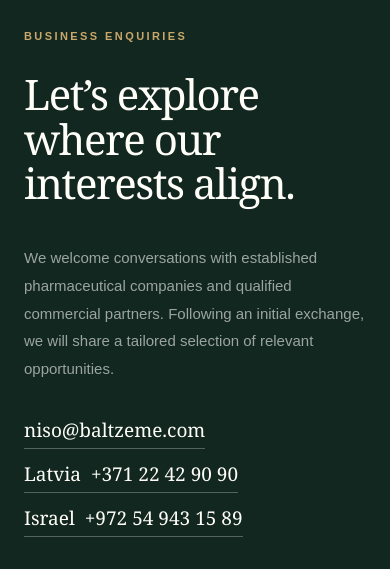
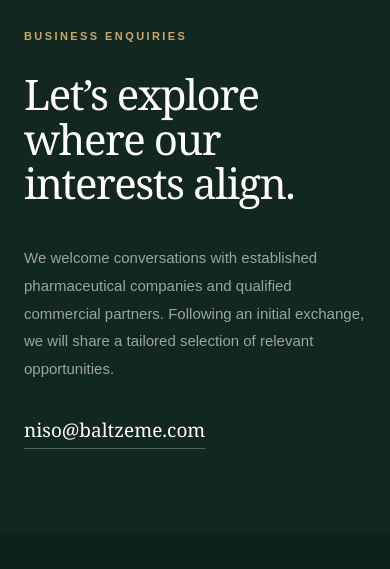
Before and after one commit to mcd2023/Baltzeme, a plain HTML site: page index.html in a window 390 px wide. Shown: the part 5649-6218 px from the top of the page. Drawn offline with Linux system fonts and the light colour scheme.

Commit message:
Remove contact phone number links
Removed phone number links for Latvia and Israel.

```diff
--- a/index.html
+++ b/index.html
@@ -93,8 +93,7 @@
           <p>We welcome conversations with established pharmaceutical companies and qualified commercial partners. Following an initial exchange, we will share a tailored selection of relevant opportunities.</p>
           <div class="contact-links">
             <a href="mailto:niso@baltzeme.com">niso@baltzeme.com</a>
-            <a href="tel:+37122429090">Latvia&nbsp; +371 22 42 90 90</a>
-            <a href="tel:+972549431589">Israel&nbsp; +972 54 943 15 89</a>
+
           </div>
         </div>
       </section>
```
